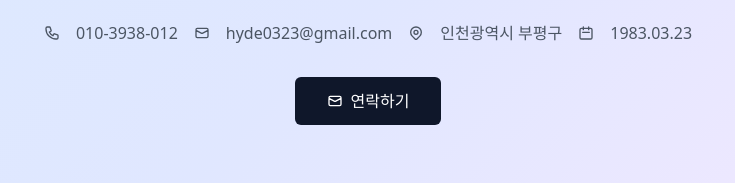
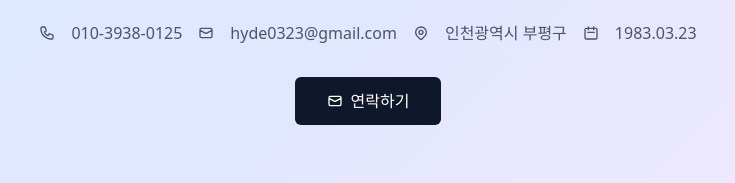
Before and after one commit to Bang-JaEun/portfolio, a plain HTML site: page index.html in a window 1280 px wide. Shown: the part 203-386 px from the top of the page, 272-1007 px from the left. Drawn offline with nearby package versions, Linux system fonts and the light colour scheme.

Commit message:
Add files via upload

```diff
--- a/index.html
+++ b/index.html
@@ -119,7 +119,7 @@
                     <svg class="icon" fill="none" stroke="currentColor" viewBox="0 0 24 24">
                         <path stroke-linecap="round" stroke-linejoin="round" stroke-width="2" d="M3 5a2 2 0 012-2h3.28a1 1 0 01.948.684l1.498 4.493a1 1 0 01-.502 1.21l-2.257 1.13a11.042 11.042 0 005.516 5.516l1.13-2.257a1 1 0 011.21-.502l4.493 1.498a1 1 0 01.684.949V19a2 2 0 01-2 2h-1C9.716 21 3 14.284 3 6V5z"></path>
                     </svg>
-                    <span>010-3938-012</span>
+                    <span>010-3938-0125</span>
                 </div>
                 <div class="flex items-center gap-2 text-gray-600">
                     <svg class="icon" fill="none" stroke="currentColor" viewBox="0 0 24 24">
```
